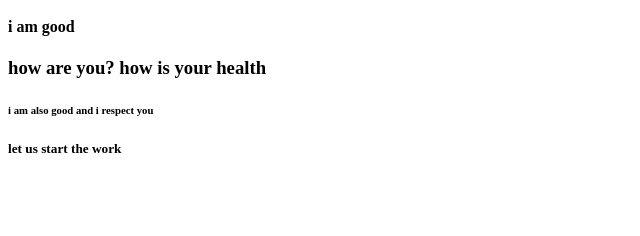
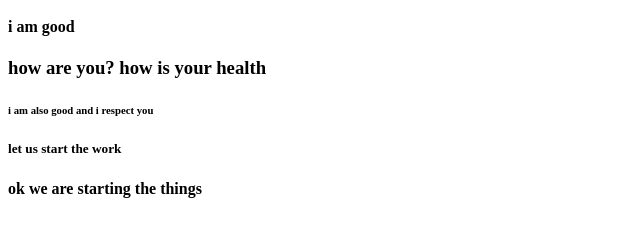
Before and after one commit to Krishna-Karthik-Sannidhiraju/gitwithpull, a plain HTML site: page index.html in a window 1280 px wide. Shown: the part 110-346 px from the top of the page, without its empty margins (0-640 px from the left). Drawn offline with Linux system fonts and the light colour scheme.

Commit message:
againchangesbybnglr3

```diff
--- a/index.html
+++ b/index.html
@@ -12,5 +12,6 @@
     <h3>how are you? how is your health</h3>
     <h6>i am also good and i respect you</h6>
     <h5>let us start the work</h5>
+    <h4>ok we are starting the things</h4>
 </body>
 </html>
```
